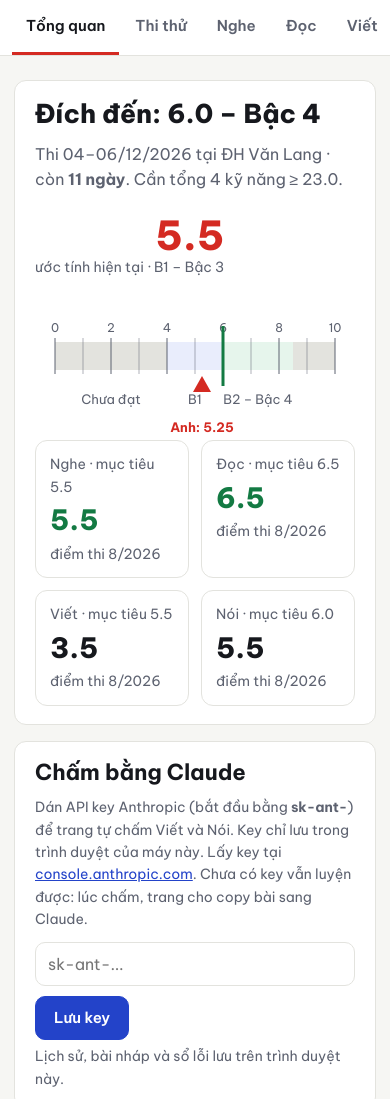
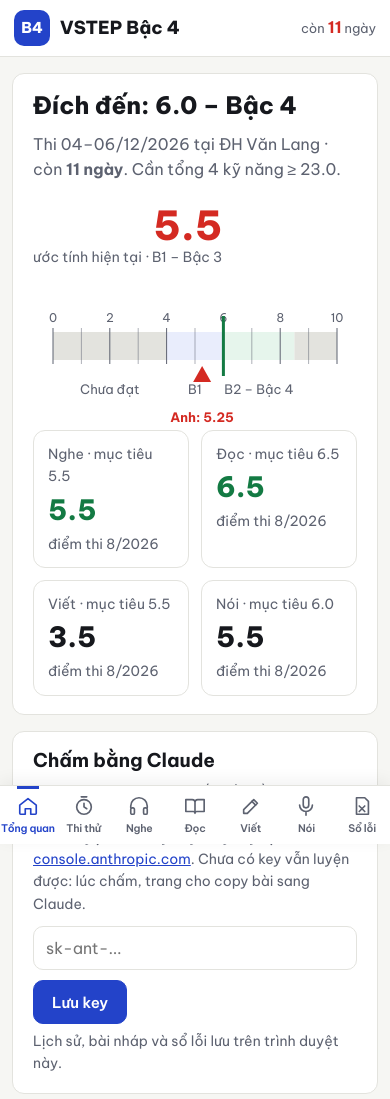
Before and after one commit to huy2908-lumos/worldcup2026, a plain HTML site: page vstep/index.html in a window 390 px wide. Shown: the top 1099 px of the page. Drawn offline with Linux system fonts and the light colour scheme.

Commit message:
VSTEP: giao diện desktop (thanh bên) và mobile (tab đáy), cài app ra màn hình chính
Co-Authored-By: Claude Opus 5.5 <noreply@anthropic.com>
Claude-Session: https://claude.ai/code/session_015cjVpKRdzNLzMqBH3CPcd9

```diff
--- a/vstep/index.html
+++ b/vstep/index.html
@@ -2,7 +2,14 @@
 <html lang="vi">
 <head>
 <meta charset="utf-8">
-<meta name="viewport" content="width=device-width,initial-scale=1">
+<meta name="viewport" content="width=device-width,initial-scale=1,viewport-fit=cover">
+<meta name="theme-color" content="#2343c9">
+<meta name="apple-mobile-web-app-capable" content="yes">
+<meta name="mobile-web-app-capable" content="yes">
+<meta name="apple-mobile-web-app-title" content="VSTEP B4">
+<link rel="manifest" href="manifest.json">
+<link rel="apple-touch-icon" href="icon-192.png">
+<link rel="icon" href="icon-192.png">
 <title>VSTEP Bậc 4 – Phòng luyện</title>
 <link rel="preconnect" href="https://fonts.googleapis.com">
 <link href="https://fonts.googleapis.com/css2?family=Be+Vietnam+Pro:wght@400;500;600;700;800&display=swap" rel="stylesheet">
@@ -21,11 +28,42 @@
 body{margin:0;background:var(--bg);color:var(--ink);font:16px/1.6 "Be Vietnam Pro",system-ui,sans-serif;overflow-x:clip}
 h1,h2,h3{line-height:1.15;margin:0 0 .5em;text-wrap:balance}h1{font-size:clamp(26px,4vw,40px);font-weight:800}h2{font-size:22px;font-weight:700}h3{font-size:17px;font-weight:700}
 p{margin:.4em 0 .8em}a{color:var(--blue)}
-.top{position:sticky;top:0;z-index:5;background:var(--card);border-bottom:1px solid var(--line)}
-.nav{display:flex;gap:2px;overflow-x:auto;max-width:1180px;margin:auto;padding:0 max(3vw,12px)}
-.nav a{flex:none;padding:14px 14px;text-decoration:none;color:var(--mute);font-weight:600;font-size:15px;border-bottom:3px solid transparent}
-.nav a.on{color:var(--ink);border-color:var(--red)}
-main{max-width:1180px;margin:auto;padding:24px max(3vw,14px) 80px}
+/* ===== 2 giao diện: desktop = thanh bên trái; mobile = thanh tab đáy ===== */
+.top{position:fixed;z-index:20;background:var(--card)}
+.brand{display:flex;align-items:center;gap:10px;font-weight:800;font-size:18px;color:var(--ink);text-decoration:none}
+.brand i{width:36px;height:36px;border-radius:10px;background:var(--blue);color:#fff;display:grid;place-items:center;font-style:normal;font-size:15px}
+.nav a{display:flex;align-items:center;gap:12px;text-decoration:none;color:var(--mute);font-weight:600}
+.nav a svg{width:22px;height:22px;flex:none;stroke:currentColor;fill:none;stroke-width:1.8;stroke-linecap:round;stroke-linejoin:round}
+.nav a.on{color:var(--blue)}
+.count{font-size:13px;color:var(--mute)}.count b{color:var(--red);font-size:22px;display:block;line-height:1.1}
+@media(min-width:900px){
+ .top{left:0;top:0;bottom:0;width:236px;border-right:1px solid var(--line);padding:22px 14px;display:flex;flex-direction:column;gap:22px}
+ .nav{display:flex;flex-direction:column;gap:4px}
+ .nav a{padding:11px 14px;border-radius:10px;font-size:15px}.nav a:hover{background:var(--bg)}
+ .nav a.on{background:var(--blue-soft)}
+ .side-foot{margin-top:auto;padding:14px;border-radius:12px;background:var(--bg)}
+ main{margin-left:236px;max-width:1240px;padding:28px clamp(20px,3vw,48px) 60px}
+ .mob{display:none!important}
+}
+@media(max-width:899px){
+ .top{left:0;right:0;bottom:0;border-top:1px solid var(--line);padding:0 0 env(safe-area-inset-bottom);box-shadow:0 -4px 16px rgb(0 0 0/.06)}
+ .top .brand,.side-foot{display:none}
+ .nav{display:grid;grid-template-columns:repeat(7,minmax(0,1fr))}
+ .nav a{flex-direction:column;gap:3px;padding:8px 0 7px;font-size:11px;justify-content:center;min-height:58px;text-align:center}
+ .nav a.on{background:linear-gradient(var(--blue),var(--blue)) top/40% 3px no-repeat}
+ .mbar{position:sticky;top:0;z-index:15;display:flex;justify-content:space-between;align-items:center;gap:10px;padding:calc(env(safe-area-inset-top) + 10px) 14px 10px;background:var(--card);border-bottom:1px solid var(--line)}
+ main{padding:16px 12px calc(96px + env(safe-area-inset-bottom))}
+ .card{padding:14px 14px;border-radius:12px}
+ h1{font-size:24px}h2{font-size:19px}
+ textarea{font-size:16px;min-height:260px}
+ .opt{padding:10px}
+ .timer{font-size:22px}
+ .nav a span{white-space:nowrap;font-size:10.5px;letter-spacing:-.2px}
+ .card>.row:first-child>.row{display:grid;grid-template-columns:minmax(0,1fr) minmax(0,1fr);gap:8px;width:100%}
+ .card>.row:first-child>.row>*{width:100%}
+ .card>.row:first-child>.row>label{grid-column:1/-1}
+}
+@media(min-width:900px){.mbar{display:none}}
 .card{background:var(--card);border:1px solid var(--line);border-radius:12px;padding:18px 20px;margin:0 0 16px}
 .row{display:flex;flex-wrap:wrap;gap:10px;align-items:center}
 .grid2{display:grid;grid-template-columns:minmax(0,1fr) minmax(0,1fr);gap:16px}
@@ -75,7 +113,8 @@ td.n{text-align:right;font-variant-numeric:tabular-nums;white-space:nowrap}
 </style>
 </head>
 <body>
-<div class="top"><nav class="nav" id="nav"></nav></div>
+<div class="mbar mob"><a class="brand" href="#home"><i>B4</i>VSTEP Bậc 4</a><span class="count" id="mcount"></span></div>
+<div class="top"><a class="brand" href="#home"><i>B4</i>VSTEP Bậc 4</a><nav class="nav" id="nav"></nav><div class="side-foot"><div class="count" id="scount"></div><div class="small mute" style="margin-top:6px">Mục tiêu: tổng ≥ 23.0 → 6.0</div></div></div>
 <main id="app"><p class="loading">Đang tải bộ đề…</p></main>
 <script>
 {
@@ -166,6 +205,7 @@ const PLAN=[
 const todayStr=()=>new Date(Date.now()+7*3600e3).toISOString().slice(0,10);
 
 /* ---------- routing ---------- */
+const ICON={home:'<path d="M3 11l9-7 9 7v9a1 1 0 0 1-1 1h-5v-6H9v6H4a1 1 0 0 1-1-1z"/>',mock:'<circle cx="12" cy="13" r="8"/><path d="M12 9v4l3 2M9 2h6"/>',listening:'<path d="M3 14v-2a9 9 0 0 1 18 0v2"/><rect x="3" y="14" width="4" height="7" rx="1.5"/><rect x="17" y="14" width="4" height="7" rx="1.5"/>',reading:'<path d="M2 5h7a3 3 0 0 1 3 3v12a2 2 0 0 0-2-2H2zM22 5h-7a3 3 0 0 0-3 3v12a2 2 0 0 1 2-2h8z"/>',writing:'<path d="M4 20h4L19 9l-4-4L4 16z"/><path d="M13 7l4 4"/>',speaking:'<rect x="9" y="2" width="6" height="12" rx="3"/><path d="M5 11a7 7 0 0 0 14 0M12 18v4"/>',errors:'<path d="M6 3h9l4 4v14H6z"/><path d="M9 12l6 6M15 12l-6 6"/>'};
 const ROUTES=[['home','Tổng quan'],['mock','Thi thử'],['listening','Nghe'],['reading','Đọc'],['writing','Viết'],['speaking','Nói'],['errors','Sổ lỗi']];
 let param={},lastP={};
 const ART=location.href.split('#')[0];
@@ -178,7 +218,9 @@ window.addEventListener('hashchange',render);
 function render(){clearTimers();stopSpeak();const h=(location.hash||'#home').slice(1);const m=h.match(/^([a-z]+)(?:-t(\d+))?(?:-p(\w+?))?(?:-(full|step))?$/)||[];const r=m[1]||'home';
   if(m[2]||m[3]||m[4])param={test:m[2],part:m[3],mode:m[4]};
   const route=ROUTES.some(x=>x[0]===r)?r:'home';
-  $('#nav').innerHTML=ROUTES.map(([k,v])=>`<a href="#${k}" class="${k===route?'on':''}">${v}</a>`).join('');
+  const SHORT={home:'Tổng quan',mock:'Thi thử',listening:'Nghe',reading:'Đọc',writing:'Viết',speaking:'Nói',errors:'Sổ lỗi'};
+  $('#nav').innerHTML=ROUTES.map(([k,v])=>`<a href="#${k}" class="${k===route?'on':''}" aria-label="${v}"><svg viewBox="0 0 24 24">${ICON[k]}</svg><span>${SHORT[k]}</span></a>`).join('');
+  {const d=Math.max(0,Math.ceil((EXAM-Date.now())/864e5));$('#scount').innerHTML=`Còn <b>${d} ngày</b> tới kỳ thi 04/12`;$('#mcount').innerHTML=`còn <b style="display:inline;font-size:16px">${d}</b> ngày`;}
   lastP=param;
   ({home:Home,mock:Mock,listening:Listening,reading:Reading,writing:Writing,speaking:Speaking,errors:Errors})[route]();
   const p=param;param={};return p}
@@ -207,7 +249,12 @@ function Home(){
    <div class="card"><h2>Lịch sử luyện</h2>${store.attempts.length?`<table><tr><th>Ngày</th><th>Bài</th><th class="n">Điểm</th></tr>${store.attempts.slice(-14).reverse().map(a=>`<tr><td class="small">${new Date(a.ts).toLocaleDateString('vi-VN')}</td><td>${esc(a.label||a.skill)}</td><td class="n"><b>${a.score!=null?a.score.toFixed(1):'–'}</b></td></tr>`).join('')}</table>`:'<p class="mute">Chưa có bài nào. Bắt đầu với buổi tối hôm nay ở cột bên trái.</p>'}
    ${mocks.length?`<p class="small mute">${mocks.length} lần thi thử trọn đề.</p>`:''}
    <p class="small mute">Điểm Nghe/Đọc quy đổi tuyến tính (số câu đúng ÷ tổng × 10) – chỉ là ước tính. Viết/Nói do Claude chấm theo tiêu chí VSTEP, chưa tính phát âm.</p></div>
-  </div>`;
+  </div>
+  <details class="card" id="install"><summary style="cursor:pointer;min-height:44px;font-weight:700;font-size:18px">📲 Cài app ra màn hình chính (điện thoại & máy tính)</summary>
+   <div class="grid2" style="margin-top:10px"><div><h3>iPhone (Safari)</h3><ol><li>Mở link bằng <b>Safari</b>.</li><li>Bấm nút <b>Chia sẻ</b> (ô vuông có mũi tên lên).</li><li>Chọn <b>Thêm vào MH chính</b> → <b>Thêm</b>.</li></ol>
+   <h3>Android (Chrome)</h3><ol><li>Mở link bằng <b>Chrome</b>.</li><li>Bấm <b>⋮</b> góc trên phải → <b>Thêm vào màn hình chính</b> / <b>Cài đặt ứng dụng</b>.</li></ol></div>
+   <div><h3>Máy tính (Chrome / Edge)</h3><ol><li>Mở link bằng Chrome hoặc Edge.</li><li>Bấm biểu tượng <b>Cài đặt</b> (màn hình có mũi tên) ở cuối thanh địa chỉ, hoặc menu <b>⋮</b> → <b>Truyền, lưu và chia sẻ</b> → <b>Cài đặt trang dưới dạng ứng dụng</b>.</li><li>App mở trong cửa sổ riêng, có icon trên Desktop/Taskbar.</li></ol>
+   <p class="small mute">Bài làm, lịch sử và sổ lỗi lưu riêng trên từng máy.</p></div></div></details>`;
   const ks=$('#ksave');if(ks)ks.onclick=()=>{const v=$('#kin').value.trim();if(!/^sk-/.test(v)){$('#kin').focus();$('#kin').style.borderColor='var(--red)';return}try{localStorage.setItem(KEY_LS,v)}catch(e){}Home()};
   const kd=$('#kdel');if(kd)kd.onclick=()=>{try{localStorage.removeItem(KEY_LS)}catch(e){}Home()};
   const km=$('#kmodel');if(km)km.onchange=()=>{try{localStorage.setItem(MODEL_LS,km.value)}catch(e){}};
```
Also changed, not shown: vstep/icon-192.png (added), vstep/icon-512.png (added), vstep/manifest.json (added).
